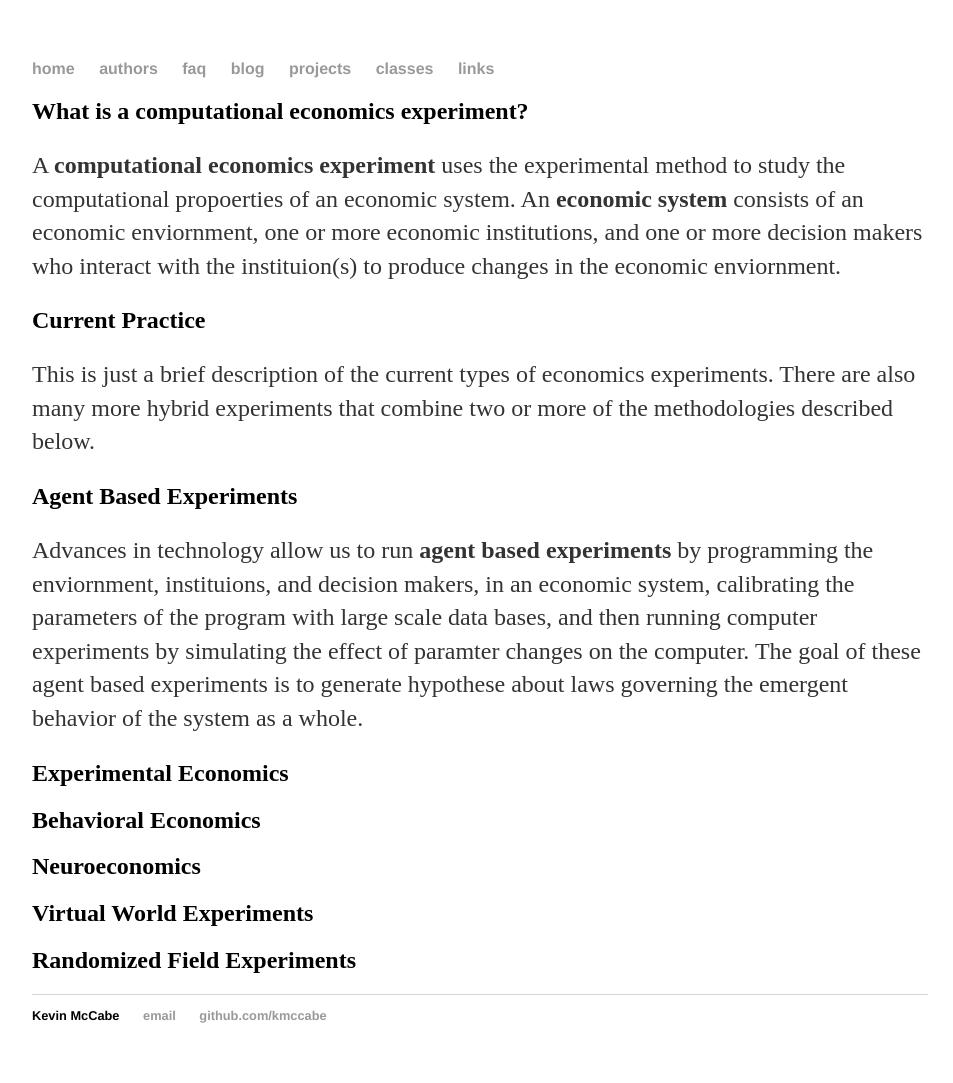
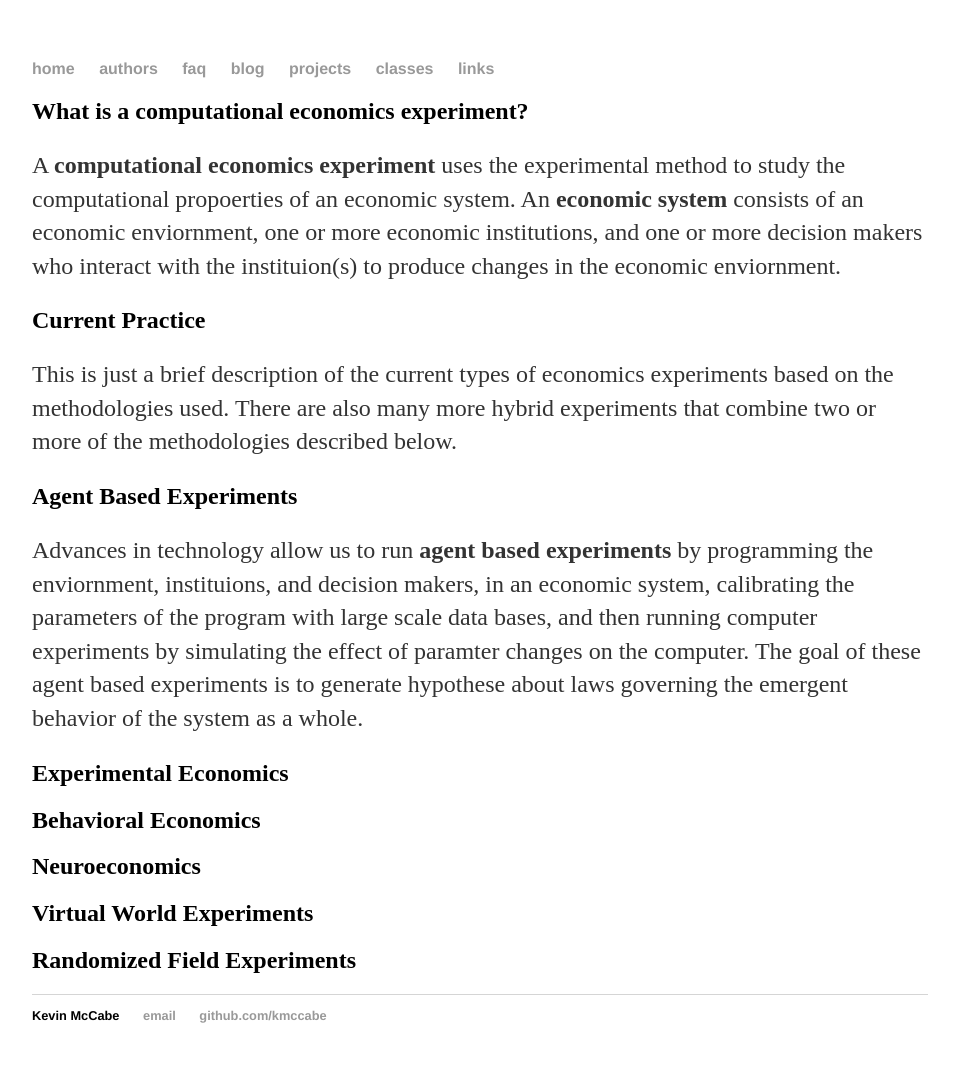
Before and after one commit to Kmccabe/KAM.github.io, a Jekyll site: the page built from _faqs/00001_computational_economics_experiment.md, in a window 1280 px wide. Shown: the whole page, without its empty margins (160-1113 px from the left). Built offline with Jekyll 4.4.1, drawn with Linux system fonts in a browser that asks for light colours.

Commit message:
Update 00001_computational_economics_experiment.md

```diff
--- a/_faqs/00001_computational_economics_experiment.md
+++ b/_faqs/00001_computational_economics_experiment.md
@@ -6,7 +6,7 @@ layout: faq
 A **computational economics experiment** uses the experimental method to study the computational propoerties of an economic system.  An **economic system** consists of an economic enviornment, one or more economic institutions, and one or more decision makers who interact with the instituion(s) to produce changes in the economic enviornment.
 
 ## Current Practice
-This is just a brief description of the current types of economics experiments.  There are also many more hybrid experiments that combine two or more of the methodologies described below.
+This is just a brief description of the current types of economics experiments based on the methodologies used.  There are also many more hybrid experiments that combine two or more of the methodologies described below.
 
 ## Agent Based Experiments
 Advances in technology allow us to run **agent based experiments** by programming the enviornment, instituions, and decision makers, in an economic system, calibrating the parameters of the program with large scale data bases, and then running computer experiments by simulating the effect of paramter changes on the computer.  The goal of these agent based experiments is to generate hypothese about laws governing the emergent behavior of the system as a whole.
```
